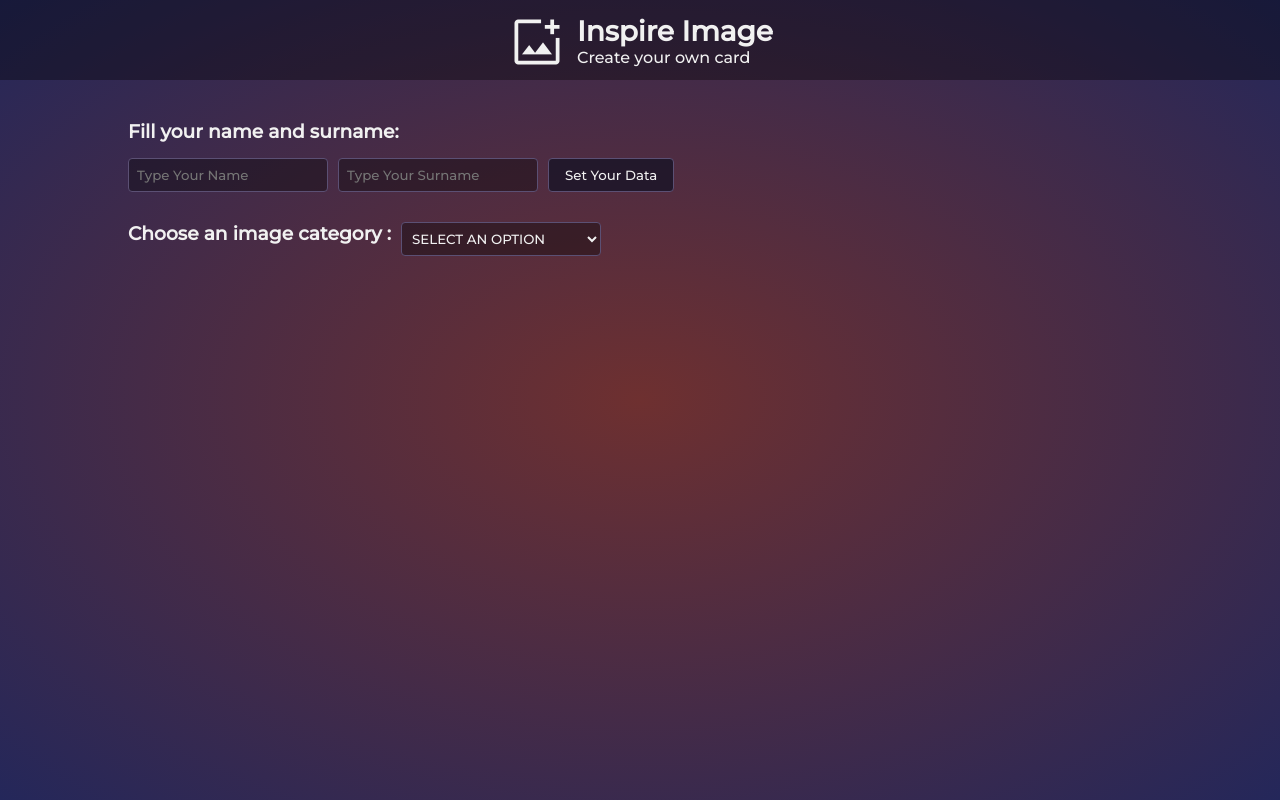
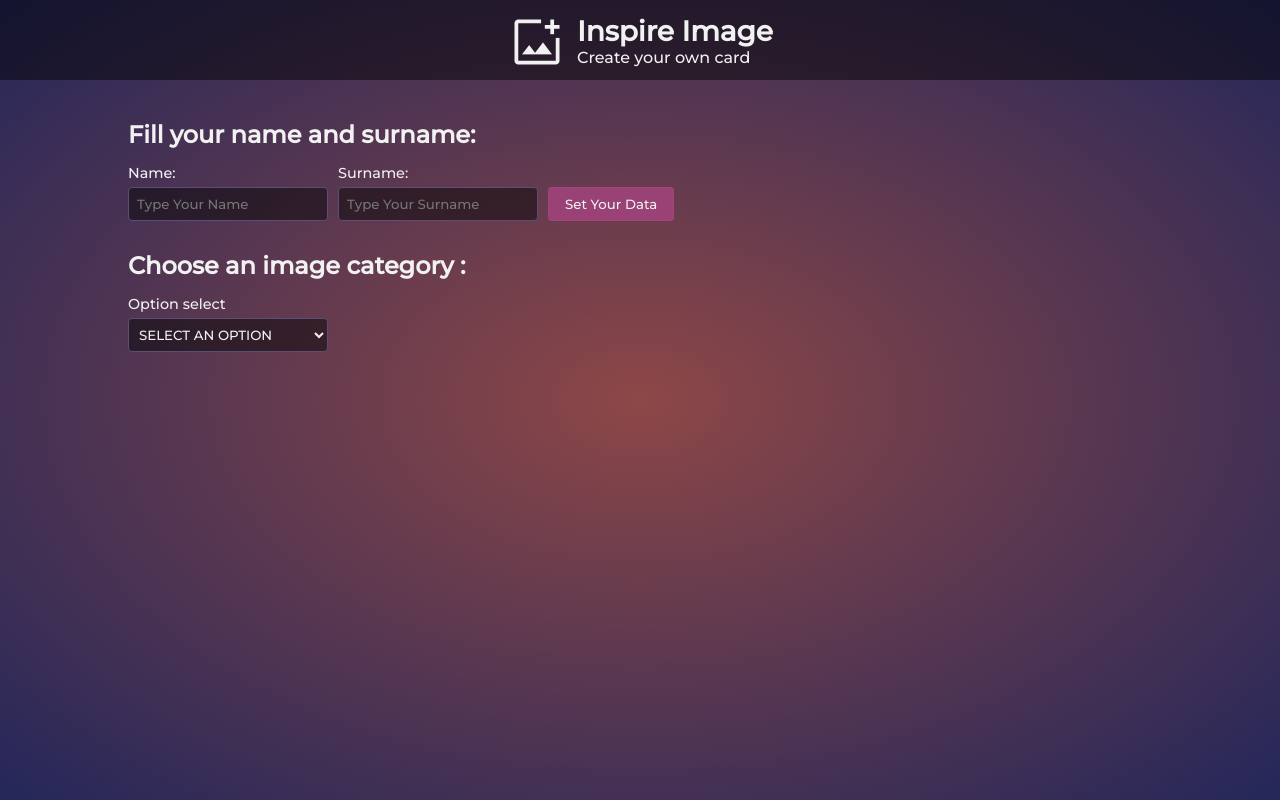
Before and after one commit to nephente1/image-finder, a React (Vite) app: page / in a window 1280 px wide. Built offline with nearby package versions, Linux system fonts and the light colour scheme.

Commit message:
some accessibility enchancements

```diff
--- a/src/components/Button/ButtonComponent.tsx
+++ b/src/components/Button/ButtonComponent.tsx
@@ -2,9 +2,9 @@ import styled from 'styled-components';
 import { THEME } from '../../shared/theme';
 
 export const Button = styled.button`
-  background: ${THEME.COLORS.TRANSPARENT_BLUE};
+  background: ${THEME.COLORS.PINK};
   color: ${THEME.COLORS.LIGHT_GREY};
-  border: 1px solid #5b5074;
+  border: 1px solid ${THEME.COLORS.PINK};
   padding: 6px 16px;
   cursor: pointer;
   border-radius: 4px;
@@ -15,7 +15,7 @@ export const Button = styled.button`
   align-items: center;
 
   &:hover {
-    background: ${THEME.COLORS.PINK};
+    background: ${THEME.COLORS.TRANSPARENT_BLUE};
   }
 `;
 
--- a/src/components/CardComponent/CardComponent.tsx
+++ b/src/components/CardComponent/CardComponent.tsx
@@ -11,7 +11,7 @@ export const CardComponent = ({ category, name, surname, imageSrc }: CardProps)
   return (
     <Card>
       <ImageWrapper>
-        <Image src={imageSrc} alt={category} />
+        <Image role="img" src={imageSrc} alt={category} />
       </ImageWrapper>
       <Title data-testid="movie-title">
         {name} {surname}
--- a/src/components/CategorySelector/CategorySelector.tsx
+++ b/src/components/CategorySelector/CategorySelector.tsx
@@ -3,7 +3,7 @@ import { StateContext } from '../../context/appContext';
 import { sortingOptions } from '../../shared/utils';
 import { ButtonComponent } from '../Button/ButtonComponent';
 import { Select } from '../Select/Select';
-import { FlexGapContainer, Input } from '../styles';
+import { FlexColumnContainer, FlexGapContainer, Input } from '../styles';
 
 export const CategorySelector = () => {
   const { selectedOption, updateSelectedOption, updateCustomOption } = useContext(StateContext);
@@ -16,15 +16,20 @@ export const CategorySelector = () => {
   };
 
   return (
-    <FlexGapContainer>
-      <h3>Choose an image category : </h3>
+    <FlexColumnContainer>
+      <h2>Choose an image category : </h2>
+      <FlexGapContainer aligned="end">
         <Select options={sortingOptions} value={selectedOption} onChange={updateSelectedOption} />
         {selectedOption === 'other' && (
           <>
-          <Input placeholder="type your category" ref={inputRefCategory} />
+            <FlexColumnContainer gap={5}>
+              <label htmlFor="category">Option select</label>
+              <Input aria-label="category" name="category" placeholder="type your category" ref={inputRefCategory} />
+            </FlexColumnContainer>
             <ButtonComponent name="search" onClick={getData} />
           </>
         )}
       </FlexGapContainer>
+    </FlexColumnContainer>
   );
 };
--- a/src/components/Header/Header.tsx
+++ b/src/components/Header/Header.tsx
@@ -6,8 +6,10 @@ export const Header = () => {
 
   return (
     <HeaderWrapper>
-      <span className="material-symbols-outlined">add_photo_alternate</span>
-      <Logo onClick={() => navigate('/')}>
+      <span role="img" className="material-symbols-outlined">
+        add_photo_alternate
+      </span>
+      <Logo role="button" onClick={() => navigate('/')}>
         <h1>Inspire Image</h1>
         <div>Create your own card</div>
       </Logo>
--- a/src/components/Inputs/Inputs.tsx
+++ b/src/components/Inputs/Inputs.tsx
@@ -16,16 +16,22 @@ export const Inputs = () => {
 
   return (
     <FlexColumnContainer>
-      <h3>
+      <h2>
         Fill your name and surname:{' '}
         <CapitalizedText>
           {' '}
           {userData.name} {userData.surname}
         </CapitalizedText>
-      </h3>
-      <FlexGapContainer>
-        <Input placeholder="type your name" ref={inputRefName} />
-        <Input placeholder="type your surname" ref={inputRefSurname} />
+      </h2>
+      <FlexGapContainer aligned="end">
+        <FlexColumnContainer gap={5}>
+          <label htmlFor="name">Name:</label>
+          <Input aria-label="name" name="name" placeholder="type your name" ref={inputRefName} />
+        </FlexColumnContainer>
+        <FlexColumnContainer gap={5}>
+          <label htmlFor="surname">Surname:</label>
+          <Input aria-label="surname" name="surname" placeholder="type your surname" ref={inputRefSurname} />
+        </FlexColumnContainer>
         <ButtonComponent name="set your data" onClick={sendData} />
       </FlexGapContainer>
     </FlexColumnContainer>
--- a/src/components/Select/Select.styles.ts
+++ b/src/components/Select/Select.styles.ts
@@ -14,6 +14,7 @@ export const SelectWrapper = styled.select`
   text-transform: uppercase;
   &:focus {
     outline: 0;
+    border: 1px solid ${THEME.COLORS.PINK};
   }
 `;
 
@@ -21,8 +22,6 @@ export const Option = styled.option`
   color: ${THEME.COLORS.MAIN};
   background: ${THEME.COLORS.LIGHT_GREY};
   border: none;
-  border-radius: 0px;
-  border: 1px solid ${THEME.COLORS.TRANSPARENT_BLUE};
   text-transform: uppercase;
   &:first-of-type {
     text-transform: capitalize;
--- a/src/components/Select/Select.tsx
+++ b/src/components/Select/Select.tsx
@@ -1,3 +1,4 @@
+import { FlexColumnContainer } from '../styles';
 import { SelectWrapper, Option } from './Select.styles';
 
 interface SelectProps {
@@ -14,7 +15,9 @@ export const Select = ({ options, value, onChange }: SelectProps) => {
   };
 
   return (
-    <SelectWrapper value={value} onChange={handleChange}>
+    <FlexColumnContainer gap={5}>
+      <label htmlFor="select">Option select</label>
+      <SelectWrapper name="select" value={value} onChange={handleChange}>
         <Option value="">Select an option</Option>
         {options.map((option, index) => (
           <Option key={index} value={option}>
@@ -22,5 +25,6 @@ export const Select = ({ options, value, onChange }: SelectProps) => {
           </Option>
         ))}
       </SelectWrapper>
+    </FlexColumnContainer>
   );
 };
--- a/src/components/UnsplashImage/UnsplashImage.tsx
+++ b/src/components/UnsplashImage/UnsplashImage.tsx
@@ -35,11 +35,11 @@ export const UnsplashImage: React.FC<UnsplashImageProps> = ({ category }) => {
 
   return (
     <CenterJustifiedContainer>
-      <h3>
+      <h2>
         Picture from <CapitalizedText>{imageCategory}</CapitalizedText> category
-      </h3>
+      </h2>
       <ImageThumbWrapper>
-        <ImageThumb key={image?.id} src={image?.urls.regular} alt={image?.alt_description || category} />
+        <ImageThumb role="img" key={image?.id} src={image?.urls.regular} alt={image?.alt_description || category} />
       </ImageThumbWrapper>
       <CenterAlignedContainer>
         <ButtonComponent name="Accept" onClick={handleAccept} />
--- a/src/components/styles.ts
+++ b/src/components/styles.ts
@@ -8,10 +8,10 @@ export const AppLayout = styled.div`
   grid-template-rows: auto 1fr auto;
   background: #e5e5e5;
   font-size: 16px;
-  background: radial-gradient(#6e3030, #24275a);
+  background: radial-gradient(#8d4747, #24275a);
 `;
 
-export const Container = styled.div`
+export const Container = styled.main`
   width: 80%;
   margin: 0 auto;
   padding: 40px 0;
@@ -39,7 +39,7 @@ export const CenterAlignedContainer = styled.div`
   margin: 5px 0;
 `;
 
-export const CenterJustifiedContainer = styled.div`
+export const CenterJustifiedContainer = styled.section`
   display: flex;
   align-items: center;
   gap: 10px;
@@ -47,15 +47,16 @@ export const CenterJustifiedContainer = styled.div`
   flex-direction: column;
 `;
 
-export const FlexColumnContainer = styled.div`
+export const FlexColumnContainer = styled.section<{ gap?: number }>`
   display: flex;
   flex-direction: column;
-  gap: 15px;
+  gap: ${(props) => (props.gap ? props.gap + 'px' : '15px')};
 `;
 
-export const FlexGapContainer = styled.div`
+export const FlexGapContainer = styled.div<{ aligned?: string }>`
   display: flex;
   gap: 10px;
+  align-items: ${(props) => (props.aligned ? props.aligned : 'center')};
 `;
 
 export const Input = styled.input`
@@ -71,6 +72,7 @@ export const Input = styled.input`
   text-transform: capitalize;
   &:focus {
     outline: 0;
+    border: 1px solid ${THEME.COLORS.PINK};
   }
 `;
 
--- a/src/pages/GenerateCard.tsx
+++ b/src/pages/GenerateCard.tsx
@@ -19,7 +19,7 @@ export const GenerateCard = () => {
       <ContainerTitle>Generate Card</ContainerTitle>
       <CenterJustifiedContainer>
         {cachedImage && name && surname ? (
-          <CardComponent category={selectedOption} name={name} surname={surname} imageSrc={cachedImage.urls.regular} />
+          <CardComponent category={imageCategory} name={name} surname={surname} imageSrc={cachedImage.urls.regular} />
         ) : (
           <h3>Please select an image category and fill your name and surname</h3>
         )}
--- a/src/shared/theme.ts
+++ b/src/shared/theme.ts
@@ -11,6 +11,10 @@ export const GlobalStyle = createGlobalStyle`
   p {
     line-height: 1.75;
   }
+
+  label {
+    font-size: 0.9rem;
+  }
 `;
 
 export const THEME = {
@@ -18,7 +22,7 @@ export const THEME = {
     MAIN: '#896686',
     TRANSPARENT_BLUE: '#161226c7',
     LIGHT_GREY: '#f1f1f1',
-    TRANSPARENT_BLACK: '#0202025c',
-    PINK: '#954074c7',
+    TRANSPARENT_BLACK: '#0202027a',
+    PINK: '#a84481c7',
   },
 };
```
Also changed, not shown: 1 other file (tests, documents, lock files or other folders). Lines whose indentation alone changed are shown as unchanged.
